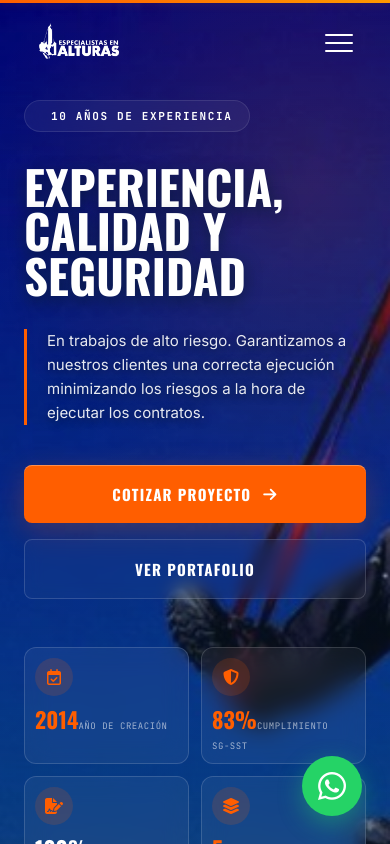
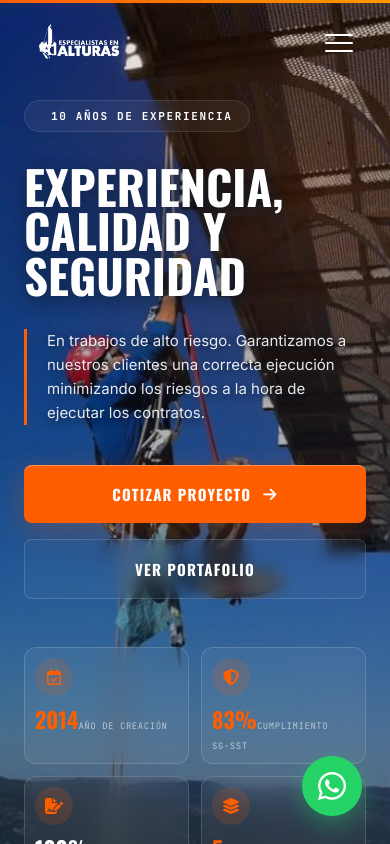
Before and after one commit to dpc2802/ESP_EN_ALTURAS, a Next.js app: page / in a window 390 px wide. Shown: the top 844 px of the page. Built offline with nearby package versions, Linux system fonts and the light colour scheme.

Commit message:
style: replace Hero image and adjust object-position for mobile

```diff
--- a/src/app/page.js
+++ b/src/app/page.js
@@ -78,7 +78,15 @@ function HeroSection() {
 
   return (
     <section className="hero" id="inicio">
-      <motion.div className="hero-image" style={{ y: imgY }}><Image src="/assets/real_rope_access.jpg" alt="Trabajo seguro en alturas" fill priority style={{ objectFit: "cover" }} /></motion.div>
+      <motion.div className="hero-image" style={{ y: imgY }}>
+        <Image
+          src="/assets/hero-movil.png"
+          alt="Trabajo seguro en alturas"
+          fill
+          priority
+          style={{ objectFit: "cover", objectPosition: "30% 20%" }}
+        />
+      </motion.div>
       <div className="hero-mesh" />
       <div className="wrap">
         <div className="hero-content">
```
Also changed, not shown: public/assets/hero-movil.png (added).
